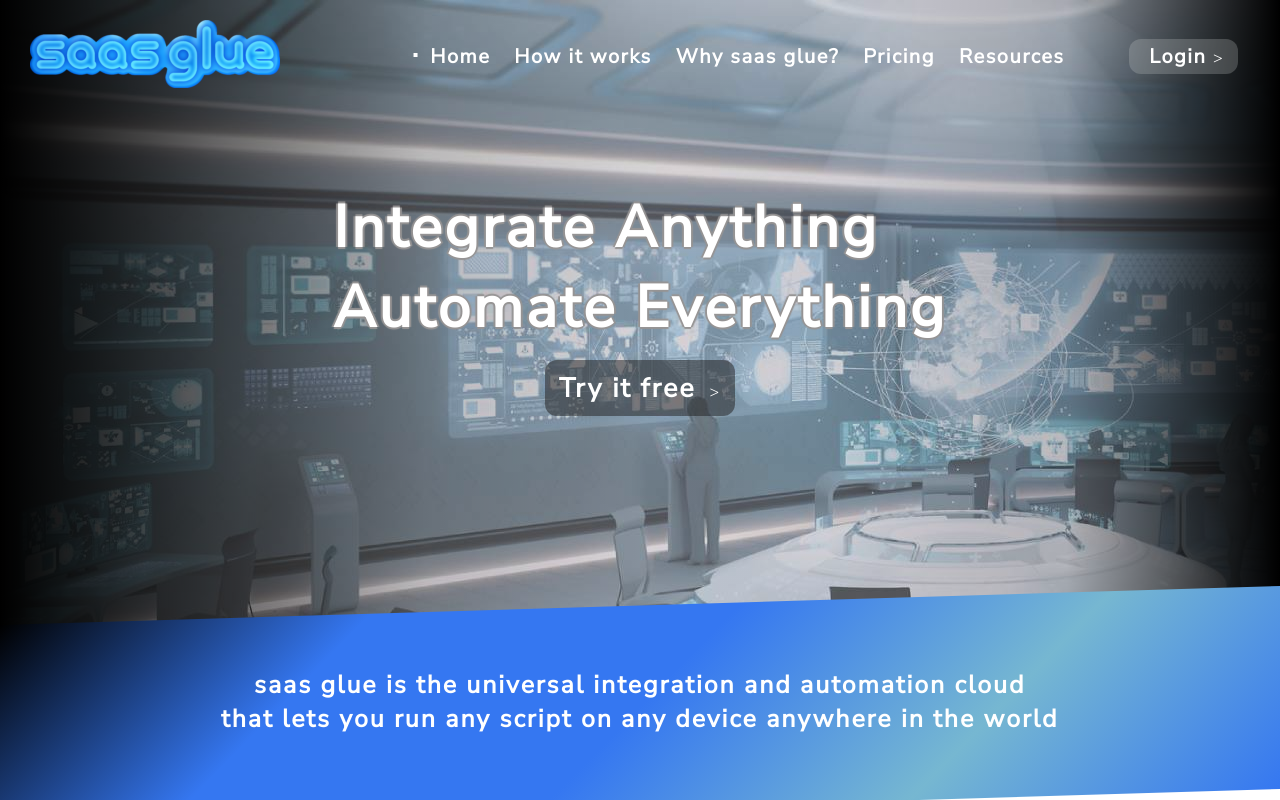
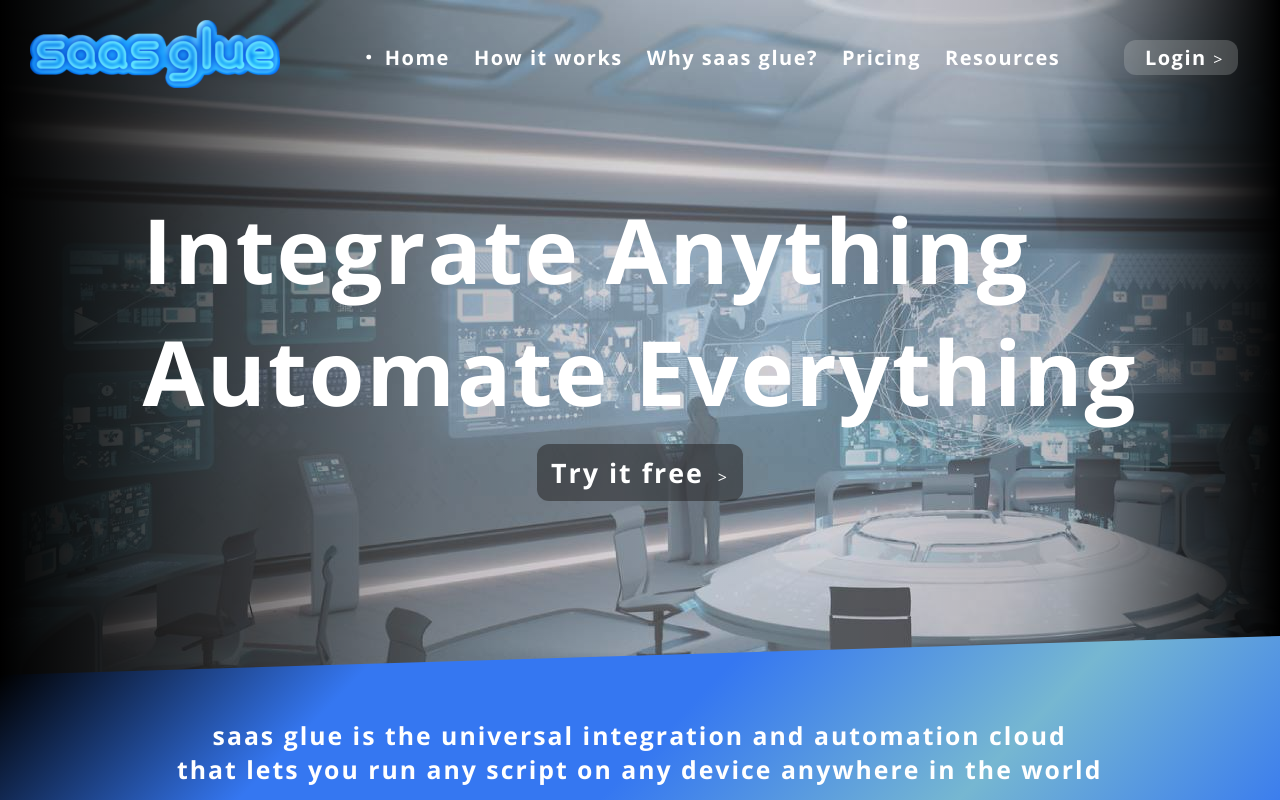
Before and after one commit to saasglue/sg-marketing, a Vue app: page /pricing in a window 1280 px wide. Shown: the top 800 px of the page. Built offline with nearby package versions, Linux system fonts and the light colour scheme.

Commit message:
font styling

```diff
--- a/public/index.html
+++ b/public/index.html
@@ -4,7 +4,8 @@
     <meta charset="utf-8">
     <meta http-equiv="X-UA-Compatible" content="IE=edge">
     <meta name="viewport" content="width=device-width,initial-scale=1.0">
-    <style type="text/css">@import url(https://fonts.googleapis.com/css?family=Nunito+Sans:300,400);</style>
+    <link rel="preconnect" href="https://fonts.gstatic.com">
+    <link href="https://fonts.googleapis.com/css2?family=Open+Sans:wght@300;700;900&display=swap" rel="stylesheet">
     <link rel="icon" href="<%= BASE_URL %>favicon.ico">
     <title>saas glue - Integrate Anything, Automate Everything</title>
   </head>
--- a/src/App.vue
+++ b/src/App.vue
@@ -138,7 +138,7 @@
 
 
 body {
-  font-family: 'Nunito Sans', 'Avenir';
+  font-family: 'Open Sans', 'Avenir';
 }
 
 html, body {
@@ -168,7 +168,13 @@
     display: block;
   }
   .main-top {
-    height: 425px;
+    height: 350px;
+  }
+  .splash-message {
+    margin-top: 50px;
+    font-weight: 800;
+    font-size: 30px;
+    letter-spacing: 2px;
   }
   .blurb-spacer {
     width: 10px;
@@ -216,7 +222,13 @@
     display: none;
   }
   .main-top {
-    height: 625px;
+    height: 675px;
+  }
+  .splash-message {
+    margin-top: 100px;
+    font-weight: 800;
+    font-size: 90px;
+    letter-spacing: 2px;
   }
   .blurb-spacer {
     width: 400px;
@@ -338,13 +350,8 @@
 }
 
 .splash-message {
-  font-size: calc(20px + 3vw);
   text-align: left;
-  letter-spacing: 3px;
-  margin-top: 100px;
-  font-weight: 700;
   color: white;
-  text-shadow: 0px 2px 1px rgb(150, 148, 148), 0px -2px 1px rgb(150, 148, 148), 2px 0px 1px rgb(150, 148, 148), -2px 0px 1px rgb(150, 148, 148);
 }
 
 .banner {
```
